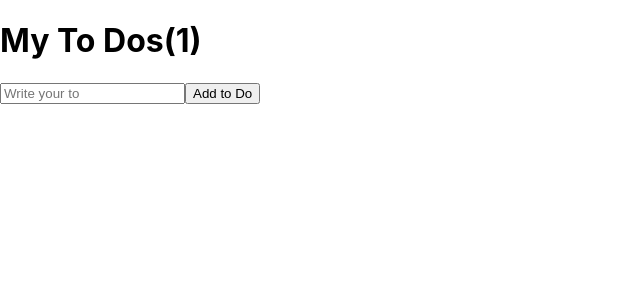
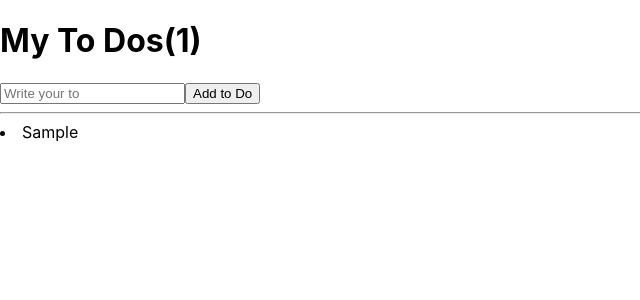
Before and after one commit to choilettuce/personal_practice, a React (Create React App) app in the folder react/movie-app/: page / in a window 1280 px wide. Both pictures are taken after typing "Sample" into the empty fields and a click on the button "Add to Do". Shown: the top 300 px of the page, without its empty margins (0-640 px from the left). Built offline with nearby package versions, Linux system fonts and the light colour scheme.

Commit message:
feat movieapp

```diff
--- a/react/movie-app/src/App.js
+++ b/react/movie-app/src/App.js
@@ -20,6 +20,8 @@ function App() {
       <input onChange={onChange} value={toDo} type="text" placeholder="Write your to"/>
       <button>Add to Do</button>
       </form>
+      <hr />
+      {toDos.map((item) => (<li>{item}</li>))}
     </div>
   );
 }
```
